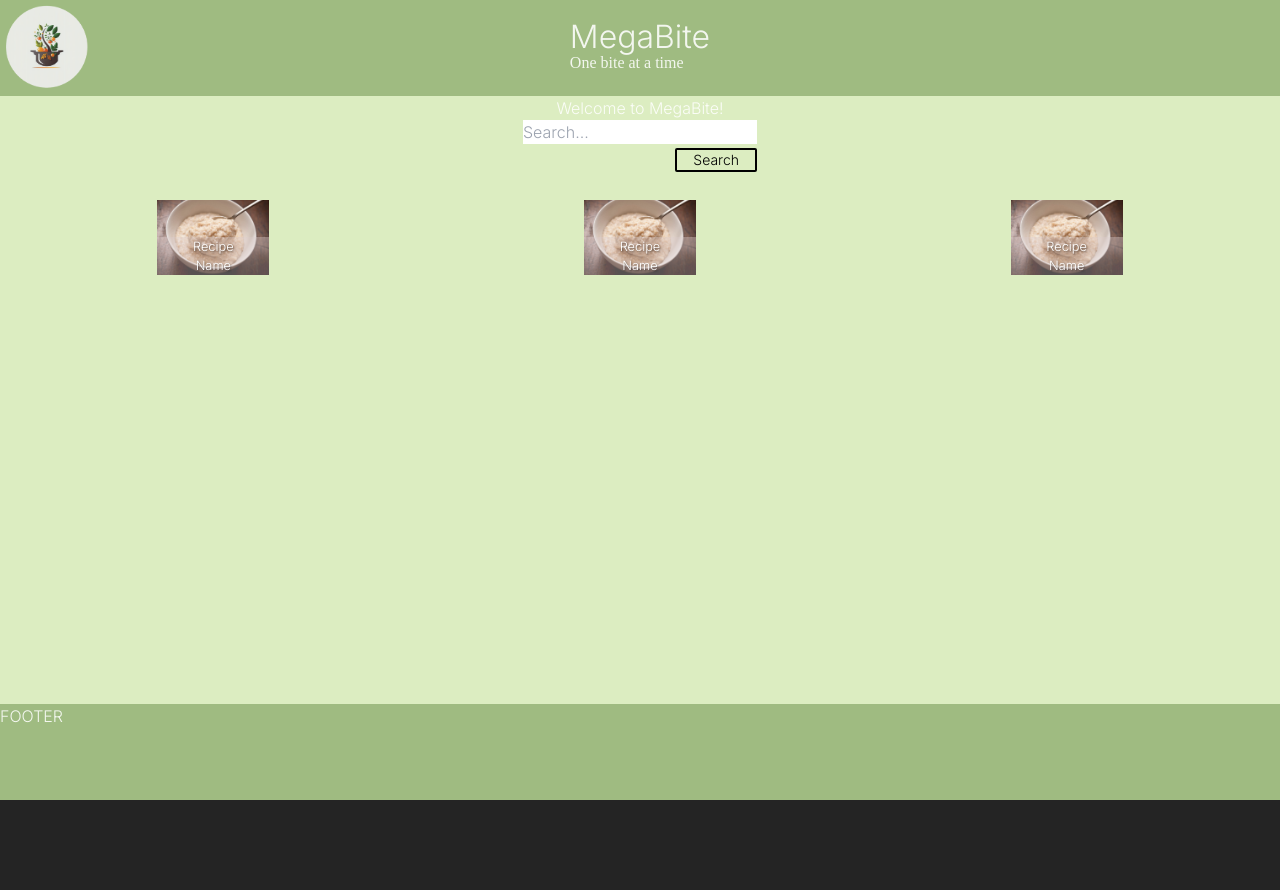
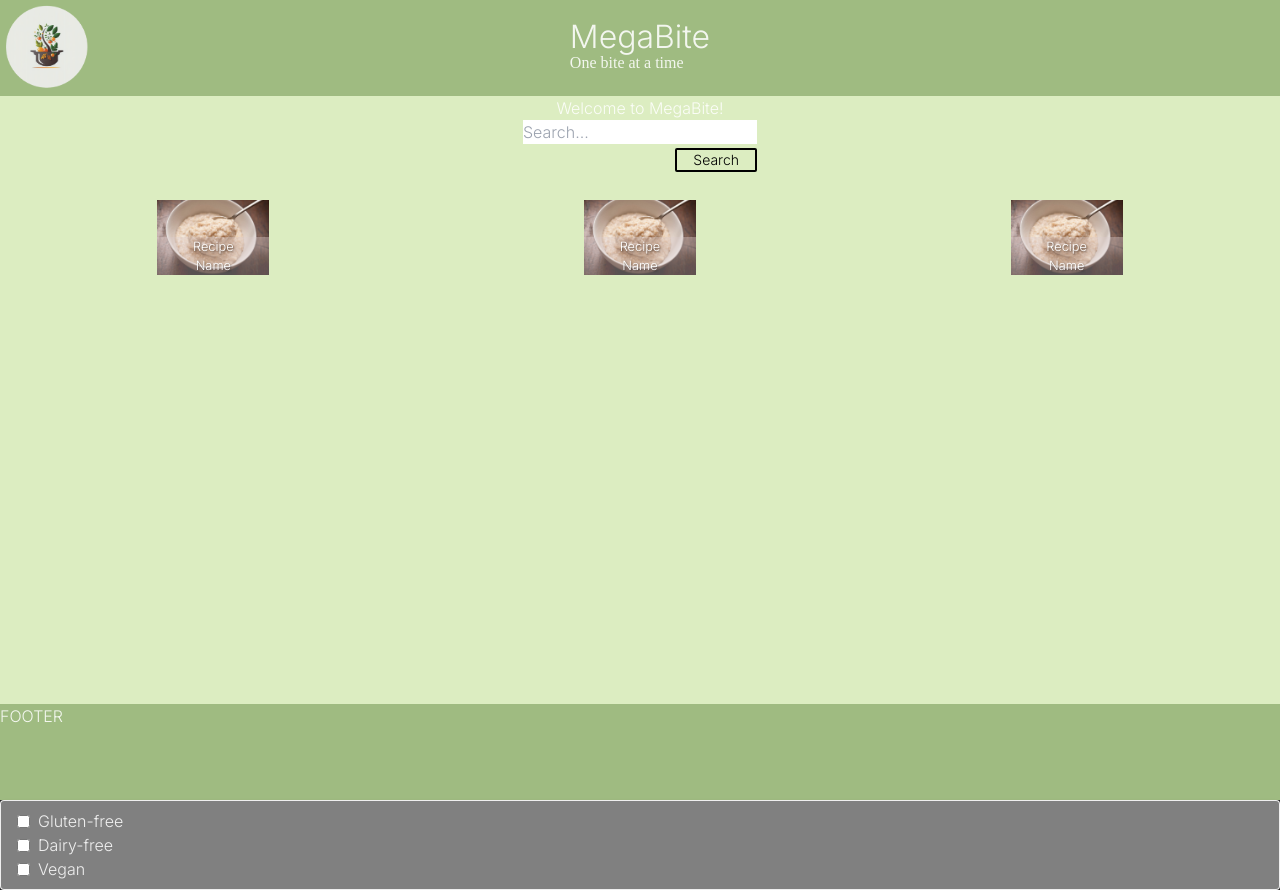
Before and after one commit to AdamGrubb/grupp10, a React (Vite) app in the folder MegaBite/: page / in a window 1280 px wide. Both pictures are taken after a click on the button "Filters". Before the commit the page ends 800 px from the top, so only its background shows below. Built offline with nearby package versions, Linux system fonts and the light colour scheme; a web font is replaced by a local one.

Commit message:
small change to the api call, if steps doesn't have any entries it will only get an empty array.

```diff
--- a/MegaBite/src/components/API/SearchRecipes.jsx
+++ b/MegaBite/src/components/API/SearchRecipes.jsx
@@ -19,8 +19,12 @@ export async function SearchRecipes(queryParams) {
   try {
     const response = await fetch(`${baseUrl}?${searchParams}`);
     const apiResults = await response.json();
-    console.log(apiResults);
-    const recipeArray = apiResults.results.map((item) => ({
+    const recipeArray = apiResults.results.map((item) => {
+      const instructions =
+        item.analyzedInstructions.length > 0
+          ? [...item.analyzedInstructions[0].steps]
+          : [];
+      return {
         id: item.id,
         title: item.title,
         allergens: [
@@ -30,10 +34,11 @@ export async function SearchRecipes(queryParams) {
           { vegan: item.vegan },
         ],
         servings: item.servings,
-      description: [...item.analyzedInstructions[0].steps],
+        description: instructions,
         ingredients: [...item.extendedIngredients],
         img: item.image,
-    }));
+      };
+    });
     return recipeArray;
   } catch (error) {
     // Show an error message to the user using console.error() or a UI element
--- a/MegaBite/src/components/search/Search.jsx
+++ b/MegaBite/src/components/search/Search.jsx
@@ -19,17 +19,15 @@ export default function Search() {
 
   const handleSubmit = async (event) => {
     event.preventDefault();
-    console.log(searchword);
     if (!searchword || !searchword.trim()) {
       alert("Please enter a search query.");
       return null;
     }
     const data = await SearchRecipes(searchword);
-    console.log(data);
     if (data == null) {
       return alert("Nothing to show");
     }
-    setRecipeData(...data);
+    setRecipeData(data);
     event.target.reset();
     setSearchword("");
   };
@@ -60,51 +58,48 @@ export default function Search() {
               Filters
             </button>
           </div>
+          {showFilters && (
+            <div
+              className="absolute top-full left-0 right-0 px-4 py-2 border rounded shadow"
+              style={{ backgroundColor: "gray", zIndex: 1 }}
+            >
+              <div className="flex items-center">
+                <input
+                  type="checkbox"
+                  id="gluten-free"
+                  checked={glutenFree}
+                  onChange={(e) => setGlutenFree(e.target.checked)}
+                />
+                <label htmlFor="gluten-free" className="ml-2">
+                  Gluten-free
+                </label>
+              </div>
+              <div className="flex items-center">
+                <input
+                  type="checkbox"
+                  id="dairy-free"
+                  checked={dairyFree}
+                  onChange={(e) => setDairyFree(e.target.checked)}
+                />
+                <label htmlFor="dairy-free" className="ml-2">
+                  Dairy-free
+                </label>
+              </div>
+              <div className="flex items-center">
+                <input
+                  type="checkbox"
+                  id="vegan"
+                  checked={vegan}
+                  onChange={(e) => setVegan(e.target.checked)}
+                />
+                <label htmlFor="vegan" className="ml-2">
+                  Vegan
+                </label>
+              </div>
+            </div>
+          )}
         </div>
       </section>
     </>
   );
 }
-
-// {
-//   {showFilters && (
-//             <div
-//               className="absolute top-full left-0 right-0 px-4 py-2 border rounded shadow"
-//               style={{ backgroundColor: "gray", zIndex: 1 }}
-//             >
-//               <div className="flex items-center">
-//                 <input
-//                   type="checkbox"
-//                   id="gluten-free"
-//                   checked={glutenFree}
-//                   onChange={(e) => setGlutenFree(e.target.checked)}
-//                 />
-//                 <label htmlFor="gluten-free" className="ml-2">
-//                   Gluten-free
-//                 </label>
-//               </div>
-//               <div className="flex items-center">
-//                 <input
-//                   type="checkbox"
-//                   id="dairy-free"
-//                   checked={dairyFree}
-//                   onChange={(e) => setDairyFree(e.target.checked)}
-//                 />
-//                 <label htmlFor="dairy-free" className="ml-2">
-//                   Dairy-free
-//                 </label>
-//               </div>
-//               <div className="flex items-center">
-//                 <input
-//                   type="checkbox"
-//                   id="vegan"
-//                   checked={vegan}
-//                   onChange={(e) => setVegan(e.target.checked)}
-//                 />
-//                 <label htmlFor="vegan" className="ml-2">
-//                   Vegan
-//                 </label>
-//               </div>
-//             </div>
-//           )}
-// }
```
Lines whose indentation alone changed are shown as unchanged.
